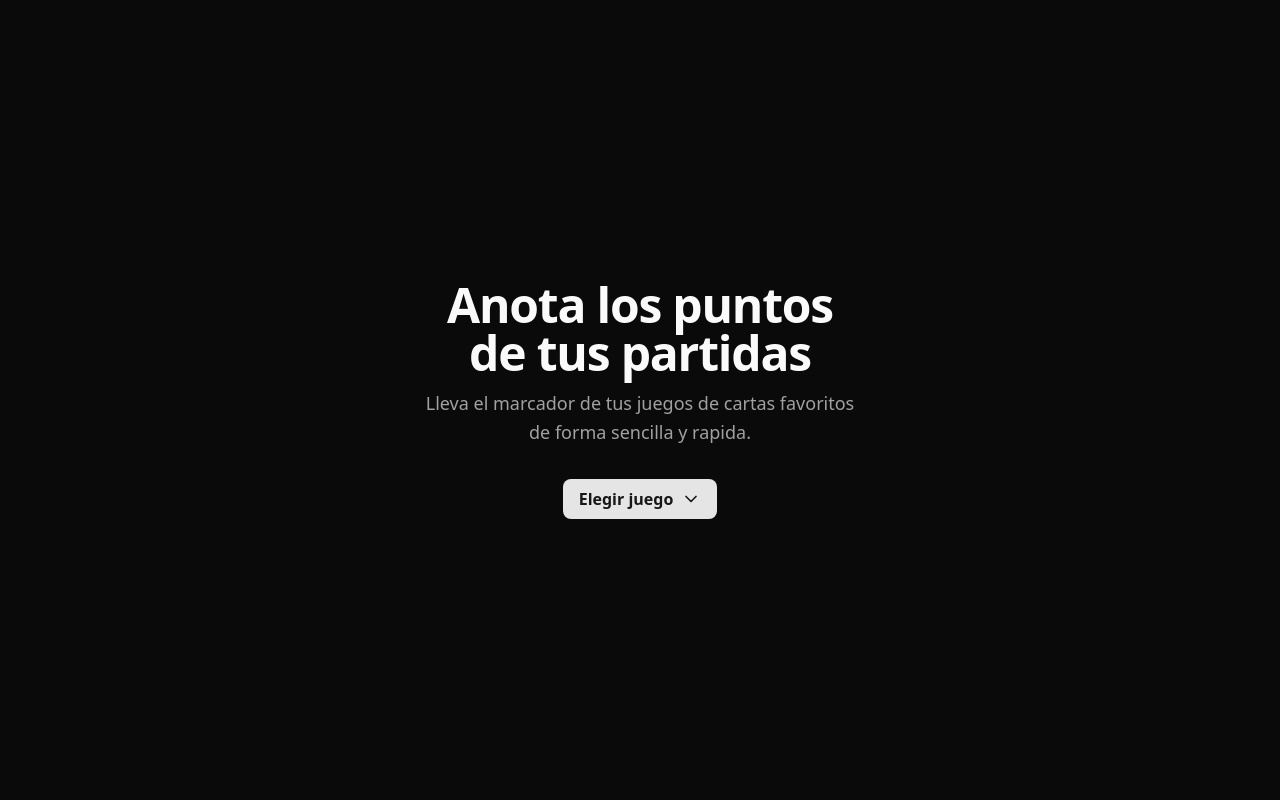
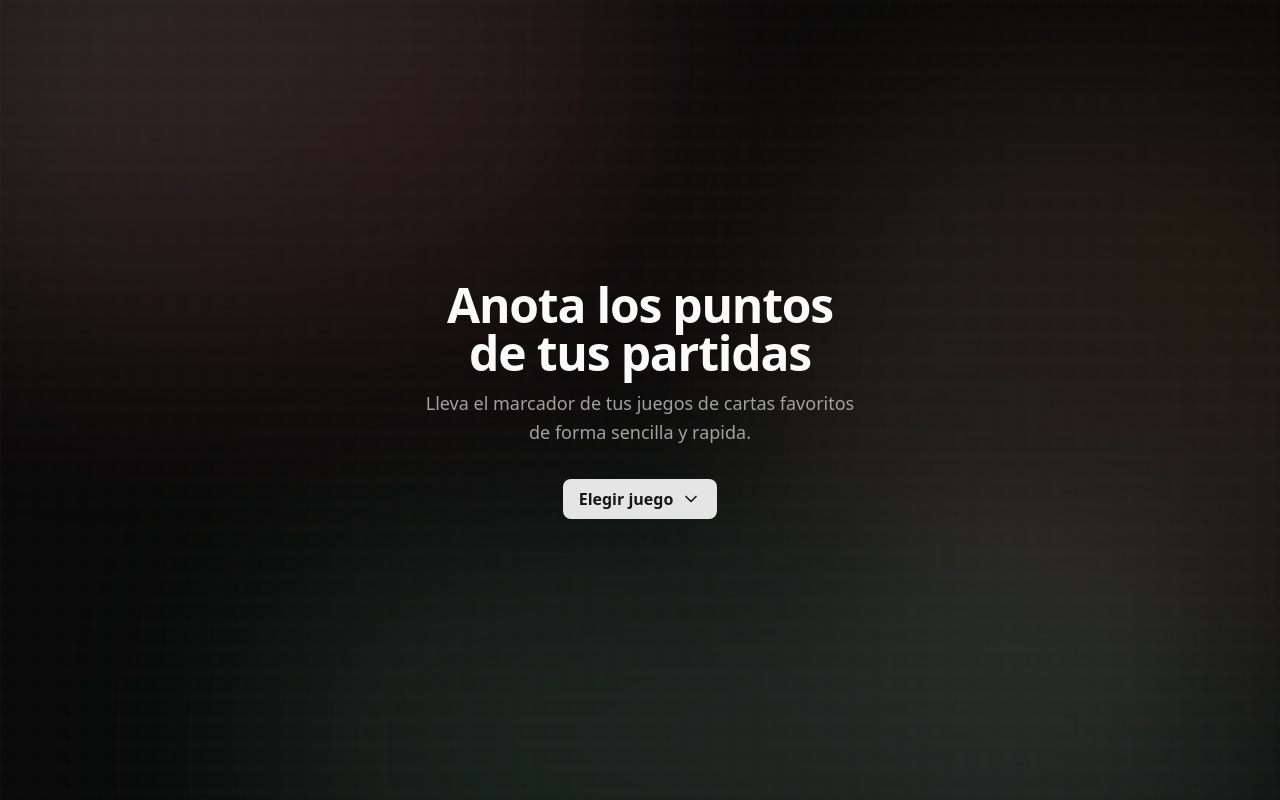
Before and after one commit to altobellidardo/anotador, a Next.js app: page / in a window 1280 px wide. Built offline with nearby package versions, Linux system fonts and the light colour scheme.

Commit message:
feat: Implement background

```diff
--- a/src/app/layout.tsx
+++ b/src/app/layout.tsx
@@ -25,9 +25,21 @@ export default function RootLayout ({
   return (
     <html lang='es' className='dark'>
       <body
-        className={`${outfitSans.variable} ${geistMono.variable} antialiased`}
+        className={`${outfitSans.variable} ${geistMono.variable} antialiased relative min-h-dvh bg-background overflow-x-hidden`}
       >
-        {children}
+        {/* Abstract Background Effects */}
+        <div className='pointer-events-none fixed inset-0 z-0 overflow-hidden'>
+          <div className='absolute -top-[20%] -left-[10%] h-[60%] w-[60%] rounded-full bg-linear-to-br from-primary/30 to-rose-500/20 opacity-60 blur-[120px] mix-blend-normal' />
+          <div className='absolute top-[10%] -right-[10%] h-[70%] w-[50%] rounded-full bg-linear-to-bl from-amber-500/20 to-primary/20 opacity-50 blur-[100px] mix-blend-normal' />
+          <div className='absolute -bottom-[20%] left-[20%] h-[50%] w-[80%] rounded-full bg-linear-to-tr from-emerald-500/20 to-primary/30 opacity-60 blur-[120px] mix-blend-normal' />
+          {/* Subtle grid pattern overlay */}
+          <div className='absolute inset-0 bg-[linear-gradient(to_right,#80808012_1px,transparent_1px),linear-gradient(to_bottom,#80808012_1px,transparent_1px)] bg-size-[24px_24px]' />
+        </div>
+
+        {/* Foreground Content wrapper */}
+        <div className='relative z-10 flex min-h-dvh flex-col backdrop-blur-[2px]'>
+          {children}
+        </div>
       </body>
     </html>
   )
```
